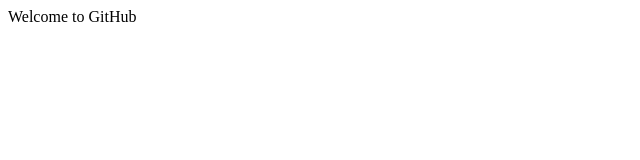
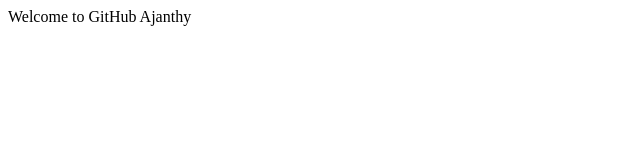
Before and after one commit to Thushacsc/SMS, a plain HTML site: page RapidApplicationDevelopment/Module2/index.html in a window 1280 px wide. Shown: the full height of the page, 0-640 px from the left. Drawn offline with Linux system fonts and the light colour scheme.

Commit message:
Ajanthy modified

```diff
--- a/RapidApplicationDevelopment/Module2/index.html
+++ b/RapidApplicationDevelopment/Module2/index.html
@@ -2,5 +2,6 @@
 	<head> </head>
 	<body>
 		Welcome to GitHub
+		Ajanthy
 	</body>
 <html>
```
